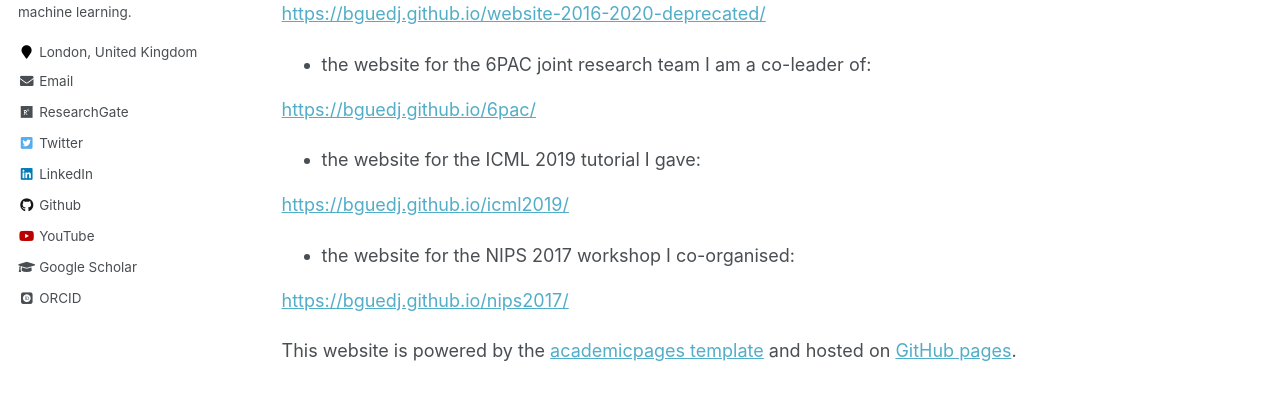
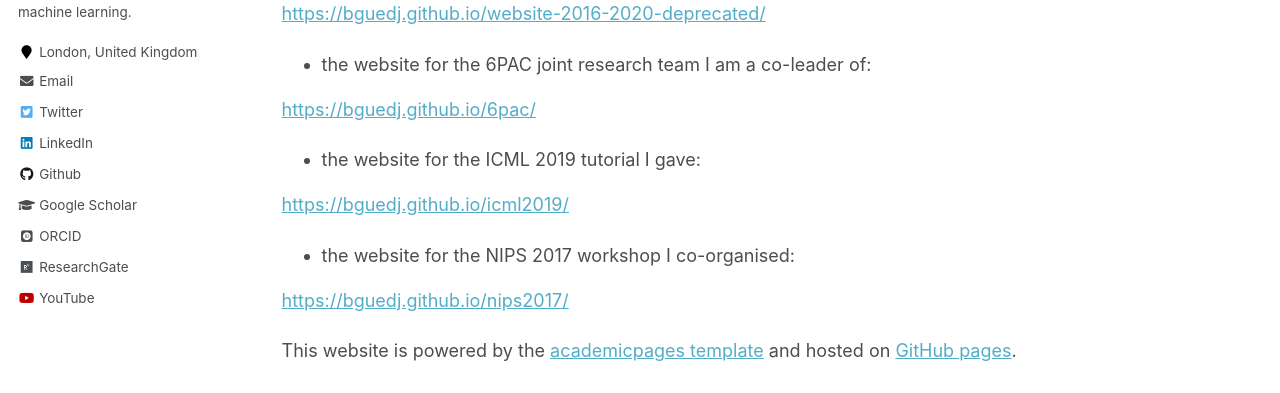
Before and after one commit to bguedj/bguedj.github.io, a Jekyll site: the page built from _pages/about.md, in a window 1280 px wide. Shown: the part 437-830 px from the top of the page. Built offline with Jekyll 4.4.1, drawn with Linux system fonts in a browser that asks for light colours; some web fonts are replaced; some of the changed lines change nothing that is shown.

Commit message:
author_profile

```diff
--- a/_config.yml
+++ b/_config.yml
@@ -199,7 +199,7 @@ defaults:
       layout: single
       author_profile: true
       read_time: true
-      comments: true
+      comments: false
       share: true
       related: true
   # _pages
@@ -217,7 +217,7 @@ defaults:
       layout: single
       author_profile: true
       share: true
-      comments: true
+      comments: false
   # _publications
   - scope:
       path: ""
@@ -226,7 +226,7 @@ defaults:
       layout: single
       author_profile: true
       share: true
-      comments: true
+      comments: false
   # _portfolio
   - scope:
       path: ""
@@ -235,7 +235,7 @@ defaults:
       layout: single
       author_profile: true
       share: true
-      comment: true
+      comment: false
   # _talks
   - scope:
       path: ""
--- a/_includes/author-profile.html
+++ b/_includes/author-profile.html
@@ -37,10 +37,7 @@
       {% if author.keybase %}
         <li><a href="https://keybase.io/{{ author.keybase }}"><i class="fas fa-fw fa-key" aria-hidden="true"></i> Keybase</a></li>
       {% endif %}
-       {% if author.researchgate %}
-        <li><a href="{{ author.researchgate }}"><i class="fab fa-fw fa-researchgate" aria-hidden="true"></i> ResearchGate</a></li>
-      {% endif %}
-      {% if author.twitter %}
+       {% if author.twitter %}
         <li><a href="https://twitter.com/{{ author.twitter }}"><i class="fab fa-fw fa-twitter-square" aria-hidden="true"></i> Twitter</a></li>
       {% endif %}
       {% if author.facebook %}
@@ -85,9 +82,6 @@
       {% if author.steam %}
         <li><a href="https://steamcommunity.com/id/{{ author.steam }}"><i class="fab fa-fw fa-steam-square" aria-hidden="true"></i> Steam</a></li>
       {% endif %}
-      {% if author.youtube %}
-        <li><a href="https://www.youtube.com/user/{{ author.youtube }}"><i class="fab fa-fw fa-youtube" aria-hidden="true"></i> YouTube</a></li>
-      {% endif %}
       {% if author.soundcloud %}
         <li><a href="https://soundcloud.com/{{ author.soundcloud }}"><i class="fab fa-fw fa-soundcloud" aria-hidden="true"></i> Soundcloud</a></li>
       {% endif %}
@@ -112,8 +106,14 @@
       {% if author.orcid %}
         <li><a href="{{ author.orcid }}"><i class="ai ai-orcid-square ai-fw"></i> ORCID</a></li>
       {% endif %}
+      {% if author.researchgate %}
+        <li><a href="{{ author.researchgate }}"><i class="fab fa-fw fa-researchgate" aria-hidden="true"></i> ResearchGate</a></li>
+      {% endif %}
       {% if author.impactstory %}
         <li><a href="{{ author.impactstory }}"><i class="ai ai-impactstory ai-fw"></i> Impactstory</a></li>
+      {% endif %}
+      {% if author.youtube %}
+        <li><a href="https://www.youtube.com/user/{{ author.youtube }}"><i class="fab fa-fw fa-youtube" aria-hidden="true"></i> YouTube</a></li>
       {% endif %}
       {% if author.wikipedia %}
         <li><a href="https://en.wikipedia.org/wiki/User:{{ author.wikipedia }}"><i class="fab fa-fw fa-wikipedia-w" aria-hidden="true"></i> Wikipedia</a></li>
```
